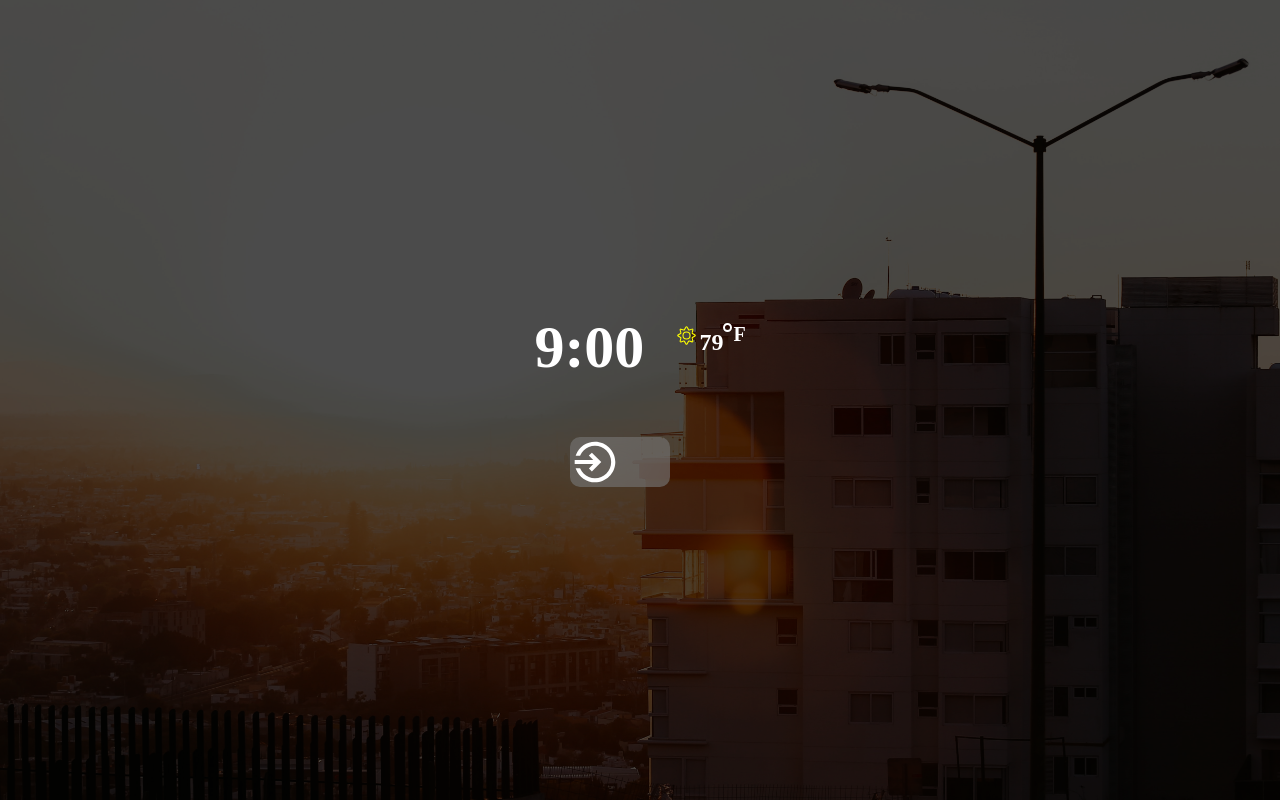
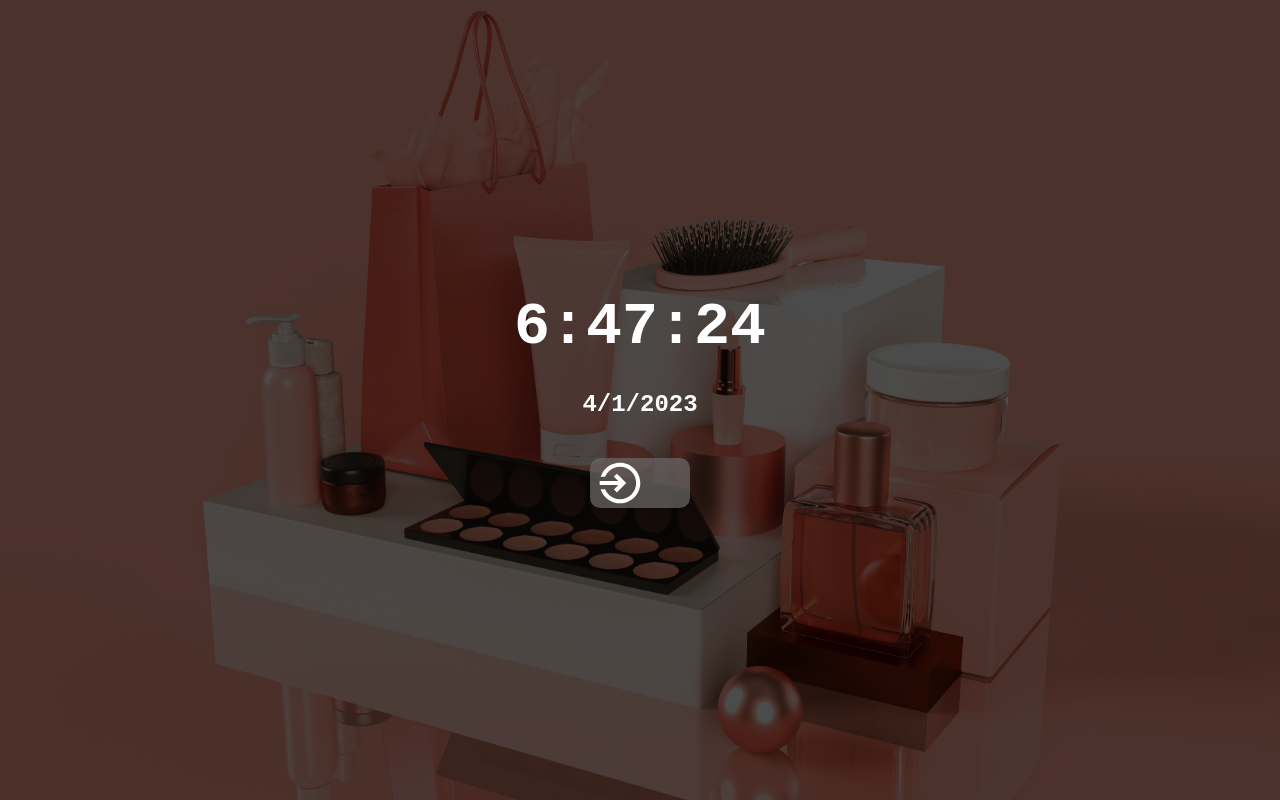
Before and after one commit to venkatesh-sdev/weather-app, a React (Create React App) app: page / in a window 1280 px wide. Built offline with nearby package versions, Linux system fonts and the light colour scheme.

Commit message:
bgChanged Time And Dated

```diff
--- a/src/App.css
+++ b/src/App.css
@@ -1,7 +1,7 @@
 .App{
     width: 100vw;
     height: 100vh;
-    background-image:url('./assets//MainPage/BackgrounImage.jpg');
+    background-image:url('./assets//MainPage/test_1.jpg');
     background-size: cover;
     overflow: hidden;
     background-position: center;
--- a/src/components/LockPinForm/LockPinForm.css
+++ b/src/components/LockPinForm/LockPinForm.css
@@ -57,18 +57,18 @@ button:hover{
 }
 
 .animateError {
-    animation: animateError .5s ease-in-out;
+    animation: animateError 3s linear;
 }
-.animateError > input{
-    outline: 4px solid red;
+.animateError > span{
+    background-color: red;
 }
 
 @keyframes animateError {
-    0%,20%,90%{
+    0%{
         transform: translateX(-10px);
 
     }
-    40%,70%,100%{
+    100%{
         transform: translateX(0px);
     }
 }
--- a/src/components/LockPinForm/LockPinForm.jsx
+++ b/src/components/LockPinForm/LockPinForm.jsx
@@ -1,4 +1,4 @@
-import { motion } from 'framer-motion';
+import { AnimatePresence, motion } from 'framer-motion';
 import React, { useEffect, useRef, useState } from 'react'
 import { useDispatch, useSelector } from 'react-redux';
 import { setCheckData, setLockShow, setShowLogged } from '../../redux/data';
@@ -45,11 +45,12 @@ const LockPinForm = ({ setShow }) => {
     }, [inputValue4])
 
     return (
+        <AnimatePresence>
             <motion.div
                 initial={{ scale: 3, opacity: 0 }}
                 transition={{ duration: 0.5 }}
                 animate={{ scale: 1, opacity: 1 }}
-            exit={{ translateY: '-500px' }}
+                exit={{ scale: 3,opacity:0 }}
                 className='formContainer'>
                 <div className={`inputContainer ${animateError ? 'animateError' : ''}`}>
                     <Input
@@ -93,6 +94,7 @@ const LockPinForm = ({ setShow }) => {
                 </div>
                 <button onClick={() => setShow(false)}>Back</button>
             </motion.div>
+        </AnimatePresence>
     )
 }
 
--- a/src/components/LockScreenContent/LockScreenContent.css
+++ b/src/components/LockScreenContent/LockScreenContent.css
@@ -4,8 +4,9 @@
   backdrop-filter: blur(px);
   overflow: hidden;
   position: relative;
+  color:white;
   display: grid;
-
+  font-family: 'Courier New', Courier, monospace;
   place-items: center;
 }
 
@@ -24,6 +25,9 @@
 .LockScreen_Time {
   vertical-align: baseline;
   display: flex;
+  flex-direction: column;
+  justify-content: center;
+  align-items: center;
   gap: 30px;
 }
 .LockScreen_Time > h1 {
@@ -44,6 +48,7 @@
 .LockDegree > h2 {
   color: var(--font-color);
 }
+
 
 .LockDegree_Super {
   vertical-align: super;
@@ -68,18 +73,19 @@
   border-radius: 10px;
   display: flex;
   align-items: center;
+  justify-content: center;
   cursor: pointer;
-  margin-top: 15px;
-  margin-right:40px;
   backdrop-filter: blur(30px);
+
 }
 
 .LockScreen_Login:hover svg {
-  transform: translateX(30px);
+  transform: translateX(25px);
 }
 
 .LockScreen_Login > svg {
   font-size: 50px;
   color: var(--font-color);
-  transition: all 0.2s ease-in-out;
+  transform: translateX(-20px);
+  transition: all 0.5s ease-in-out;
 }
--- a/src/components/LockScreenContent/LockScreenContent.jsx
+++ b/src/components/LockScreenContent/LockScreenContent.jsx
@@ -1,9 +1,24 @@
 import { motion } from 'framer-motion'
+import { useEffect, useState } from 'react';
 import { CiSun } from 'react-icons/ci';
 import { IoMdLogIn } from 'react-icons/io';
 import './LockScreenContent.css'
 
-const LockScreenContent = ({setShow}) => {
+const LockScreenContent = ({ setShow }) => {
+    const today = new Date();
+    const [date, setDate] = useState();
+    const [time, setTime] = useState();
+    useEffect(() => {
+        const timeData = setInterval(() => {
+            setTime(today.getHours() + ":" + today.getMinutes() + ":" + today.getSeconds())
+        }, 1000)
+        return () => {
+            clearInterval(timeData)
+        }
+    }, [time,setTime])
+    useEffect(() => {
+        setDate(today.getDay() + '/' + today.getMonth() + "/" + today.getFullYear())
+    }, [])
     return (
         <div className='LockScreen_Content_Container'>
             <div className='LockScreen_Content'>
@@ -13,18 +28,20 @@ const LockScreenContent = ({setShow}) => {
                     animate={{ translateX: '0' }}
                     exit={{ translateX: '-500px' }}
                     className='LockScreen_Time'>
-                    <h1>9:00</h1>
-                    <div className='LockDegree'>
-                        <CiSun />
-                        <h2>79<span className='LockDegree_Super'>F</span></h2>
-                    </div>
+                    <motion.h1
+                        initial={{ translateX: '-500px' }}
+                        transition={{ duration: 1 }}
+                        animate={{ translateX: '0' }}
+                        exit={{ translateX: '-500px' }}
+                    >{time??`${today.getHours()}:${today.getMinutes()}:${today.getSeconds()}`}</motion.h1>
+                    <h2>{date}</h2>
                 </motion.div>
                 <motion.div
                     initial={{ translateX: '200px' }}
                     transition={{ duration: 1 }}
                     animate={{ translateX: '0' }}
                     className='LockScreen_Login'
-                    onClick={()=>setShow(true)}
+                    onClick={() => setShow(true)}
                 >
                     <IoMdLogIn />
                 </motion.div>
```
Also changed, not shown: src/assets/MainPage/test_1.jpg (added). Lines whose indentation alone changed are shown as unchanged.
